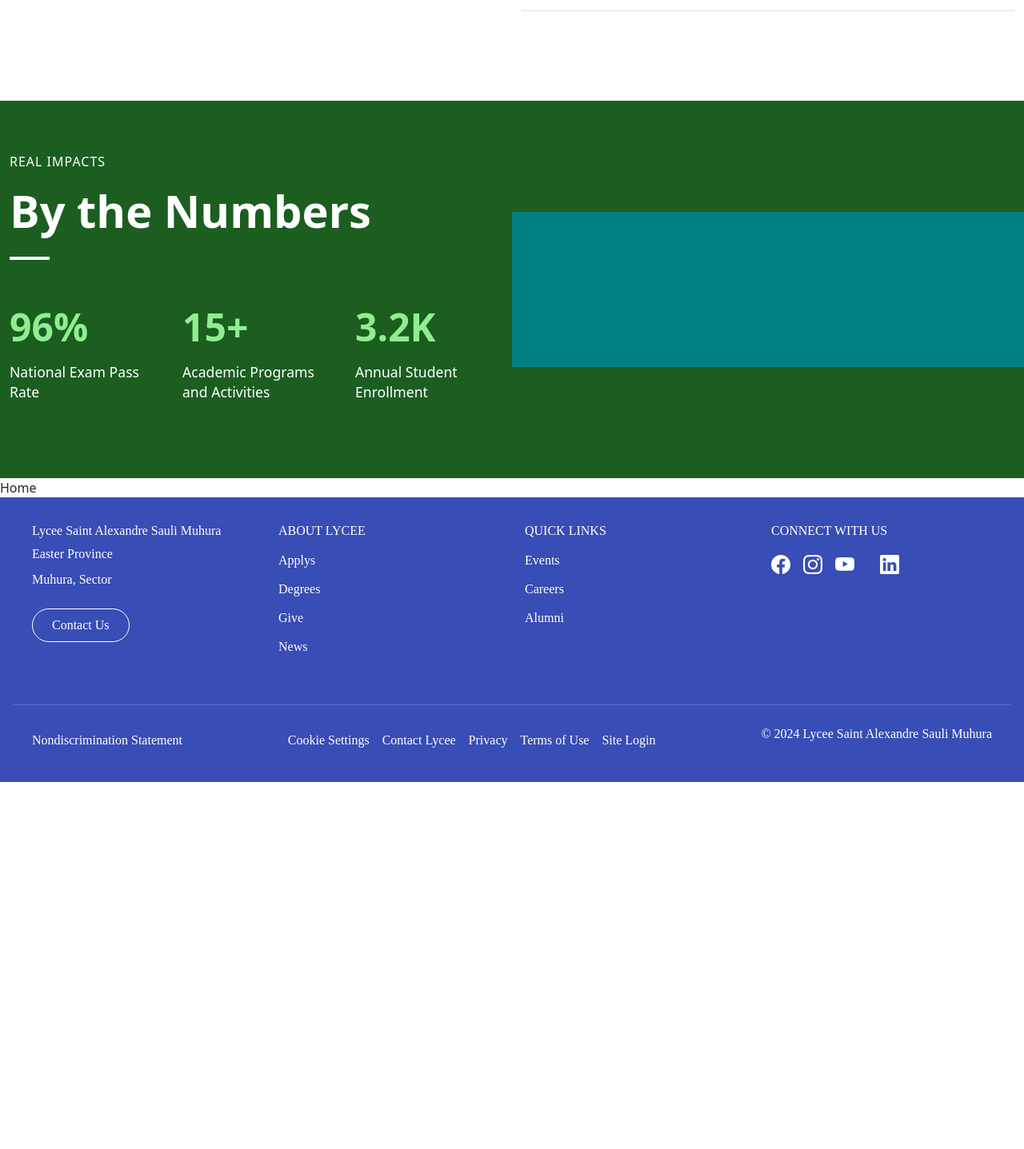
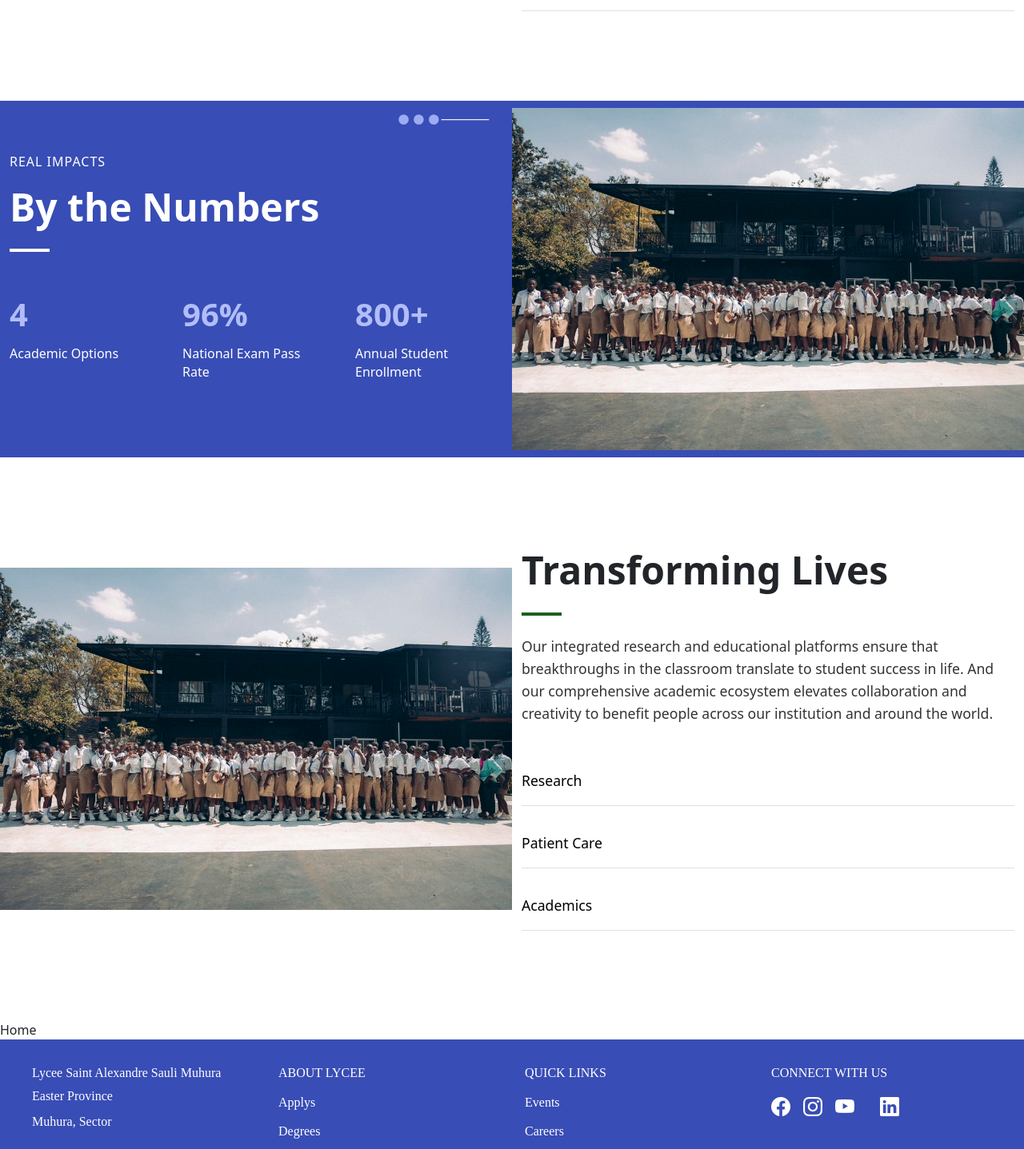
Before and after one commit to Deodate/LYCEESAINTALEXANDRE, a React (Create React App) app in the folder lycee/: page /athletics in a window 1280 px wide. Shown: the part 1320-2757 px from the top of the page at 80% size. Before the commit the page ends 2298 px from the top, so only its background shows below. Built offline with nearby package versions, Linux system fonts and the light colour scheme; some icons are missing; a web font is replaced by a local one.

Commit message:
Progress

```diff
--- a/lycee/src/App.css
+++ b/lycee/src/App.css
@@ -520,14 +520,17 @@
   }
 }
 
+/* Impact Style */
+
 .numbers-section {
-  background-color: #1B5E20;
+  background-color:  #384db5;
   color: white;
-  margin-top: 4rem;
+  overflow: hidden;
+  position: relative;
 }
 
 .numbers-content {
-  padding: 4rem 15px;
+  padding: 4rem 2rem;
 }
 
 .impact-subtitle {
@@ -538,9 +541,10 @@
 }
 
 .numbers-title {
-  font-size: 3.5rem;
+  font-size: 3rem;
   font-weight: bold;
   margin-bottom: 1.5rem;
+  color: white;
 }
 
 .white-line {
@@ -554,7 +558,6 @@
   display: grid;
   grid-template-columns: repeat(3, 1fr);
   gap: 2rem;
-  margin-top: 2rem;
 }
 
 .statistic-item {
@@ -562,27 +565,59 @@
 }
 
 .statistic-number {
-  font-size: 3rem;
+  font-size: 2.5rem;
   font-weight: bold;
   margin-bottom: 0.5rem;
-  color: #90EE90; /* Light green color */
+  color:  #b1bdf8;
 }
 
 .statistic-label {
-  font-size: 1.1rem;
+  font-size: 1rem;
   line-height: 1.4;
+  color: white;
 }
 
 .numbers-image {
   width: 100%;
   height: 100%;
   object-fit: cover;
+  min-height: 400px;
 }
 
-/* Responsive adjustments */
 @media (max-width: 991px) {
   .numbers-content {
-    padding: 3rem 15px;
+    padding: 3rem 1.5rem;
+  }
+
+  .statistics-grid {
+    grid-template-columns: repeat(2, 1fr);
+    gap: 1.5rem;
+  }
+}
+
+.nav-dots{
+  top: 10px;
+  width: 20px;
+}
+
+.nav-dots {
+  position: absolute;
+  top: 10px;
+  right:-480px;
+  z-index: 10;
+}
+
+.nav-dots-svg {
+  width: 10%;
+  height: auto;
+  opacity: 0.9;
+}
+
+
+
+@media (max-width: 767px) {
+  .statistics-grid {
+    grid-template-columns: 1fr;
   }
 
   .numbers-title {
@@ -590,21 +625,93 @@
   }
 
   .statistic-number {
+    font-size: 2rem;
+  }
+}
+
+/* Transform Style */
+
+.transform-section {
+  padding: 4rem 0;
+  background-color: #fff;
+}
+
+.transform-image {
+  width: 100%;
+  height: 100%;
+  object-fit: cover;
+}
+
+.transform-content {
+  padding: 3rem 10px 3rem 4rem;
+}
+
+.transform-title {
+  font-size: 3rem;
+  font-weight: bold;
+  margin-bottom: 1.5rem;
+  line-height: 1.2;
+}
+
+.transform-description {
+  font-size: 1.1rem;
+  line-height: 1.6;
+  color: #333;
+  margin-bottom: 2.5rem;
+}
+
+.transform-links {
+  display: flex;
+  flex-direction: column;
+  gap: 1rem;
+}
+
+.transform-link {
+  padding: 1rem 0;
+  text-decoration: none;
+  color: #000;
+  border-bottom: 1px solid #e0e0e0;
+  font-size: 1.1rem;
+  transition: all 0.3s ease;
+}
+
+.transform-link:hover {
+  color: #1B5E20;
+  text-decoration: none;
+}
+
+.transform-link .arrow {
+  font-size: 1.2rem;
+  opacity: 0;
+  transform: translateX(-10px);
+  transition: all 0.3s ease;
+}
+
+.transform-link:hover .arrow {
+  opacity: 1;
+  transform: translateX(0);
+}
+
+@media (max-width: 991px) {
+  .transform-content {
+    padding: 2rem;
+  }
+
+  .transform-title {
     font-size: 2.5rem;
   }
 }
 
 @media (max-width: 767px) {
-  .statistics-grid {
-    grid-template-columns: 1fr;
-    gap: 1rem;
+  .transform-content {
+    padding: 2rem 1rem;
   }
 
-  .statistic-item {
-    margin-bottom: 1.5rem;
+  .transform-title {
+    font-size: 2rem;
   }
 
-  .numbers-title {
-    font-size: 2rem;
+  .transform-description {
+    font-size: 1rem;
   }
 }
--- a/lycee/src/Components/pages/HomepageContainer/HomepageContainer.jsx
+++ b/lycee/src/Components/pages/HomepageContainer/HomepageContainer.jsx
@@ -1,7 +1,7 @@
 import React from 'react';
 import bg from '../../../assets/images/txtimg.png';
 import teacherImage from '../../../assets/images/PereMario.jpg'; // Update with your image path
-import studentsImage from '../../../assets/images/teacher.jpg';
+import studentsImage from '../../../assets/images/students.jpeg';
 
 const HomepageContainer = () => {
   return (
@@ -63,6 +63,14 @@
 
      <div className="container-fluid numbers-section">
      <div className="row align-items-center">
+     <div className="nav-dots">
+            <svg xmlns="http://www.w3.org/2000/svg" viewBox="0 0 200 40" className="nav-dots-svg">
+              <circle cx="20" cy="20" r="10" fill="#a8b6fa"/>
+              <circle cx="50" cy="20" r="10" fill="#a8b6fa"/>
+              <circle cx="80" cy="20" r="10" fill="#a8b6fa"/>
+              <line x1="95" y1="20" x2="190" y2="20" stroke="white" stroke-width="2"/>
+            </svg>
+          </div>
        <div className="col-lg-6 numbers-content">
          <div className="impact-subtitle">REAL IMPACTS</div>
          <h2 className="numbers-title">By the Numbers</h2>
@@ -70,31 +78,65 @@
 
          <div className="statistics-grid">
            <div className="statistic-item">
-             <div className="statistic-number">96%</div>
+           <div className="statistic-number">4</div>
+             <div className="statistic-label">Academic Options</div>
+           </div>
+
+           <div className="statistic-item">
+           <div className="statistic-number">96%</div>
              <div className="statistic-label">National Exam Pass Rate</div>
            </div>
 
            <div className="statistic-item">
-             <div className="statistic-number">15+</div>
-             <div className="statistic-label">Academic Programs and Activities</div>
-           </div>
-
-           <div className="statistic-item">
-             <div className="statistic-number">3.2K</div>
+             <div className="statistic-number">800+</div>
              <div className="statistic-label">Annual Student Enrollment</div>
            </div>
          </div>
        </div>
 
        <div className="col-lg-6 p-0">
-         <img
+       <img
            src={studentsImage}
-           alt="Students walking on campus"
+           alt="Students walking on school"
            className="img-fluid numbers-image"
          />
        </div>
      </div>
    </div>
+
+<div className="container-fluid transform-section">
+<div className="row align-items-center">
+  <div className="col-lg-6 p-0">
+    <img
+      src={studentsImage}
+      alt="Educational research equipment"
+      className="img-fluid transform-image"
+    />
+  </div>
+  <div className="col-lg-6 transform-content">
+    {/* <h2 className="transform-title">Transforming Lives, Every Day</h2> */}
+    <h2 className="transform-title">Transforming Lives</h2>
+    <div className="green-line"></div>
+    <p className="transform-description">
+      Our integrated research and educational platforms ensure that breakthroughs in the classroom translate to student success in life. And our comprehensive academic ecosystem elevates collaboration and creativity to benefit people across our institution and around the world.
+    </p>
+    <div className="transform-links">
+      <a href="#" className="transform-link d-flex justify-content-between align-items-center">
+        <span>Research</span>
+        <span className="arrow">→</span>
+      </a>
+      <a href="#" className="transform-link d-flex justify-content-between align-items-center">
+        <span>Patient Care</span>
+        <span className="arrow">→</span>
+      </a>
+      <a href="#" className="transform-link d-flex justify-content-between align-items-center">
+        <span>Academics</span>
+        <span className="arrow">→</span>
+      </a>
+    </div>
+  </div>
+</div>
+</div>
  </>
   );
 };
```
Also changed, not shown: lycee/src/Components/pages/NewsSection/NewsSection.jsx (added, +73 -0 lines), lycee/src/assets/images/students.jpeg (added).
